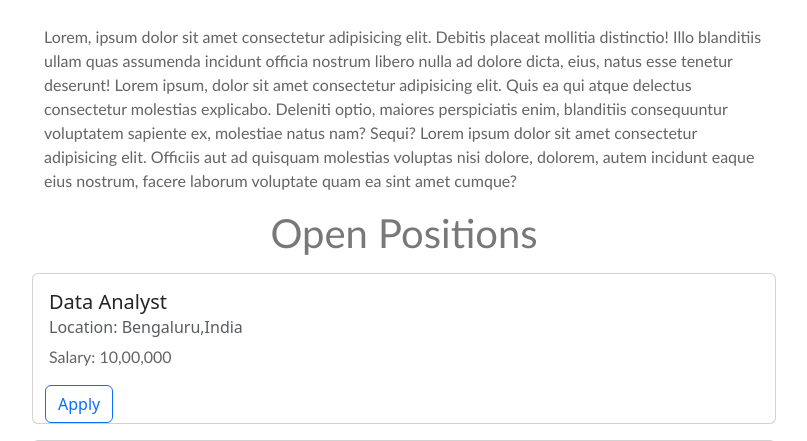
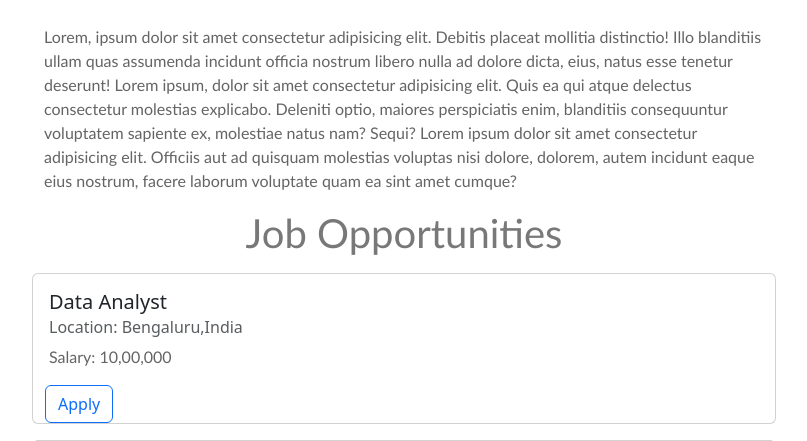
Before and after one commit to Sathwik-Shenoy/Careers-Website, a Flask app: page / in a window 1280 px wide. Shown: the part 659-1100 px from the top of the page, without its empty margins (236-1043 px from the left). Run offline with Flask 3, Linux system fonts and the light colour scheme.

Commit message:
some changes

```diff
--- a/templates/home.html
+++ b/templates/home.html
@@ -39,7 +39,7 @@
         <img id="banner" src="http://192.168.1.42:5000/static/carrer.jpg">
         <h2 class="mt-4 mb-4">About Sathwik</h2>
         <p>Lorem, ipsum dolor sit amet consectetur adipisicing elit. Debitis placeat mollitia distinctio! Illo blanditiis ullam quas assumenda incidunt officia nostrum libero nulla ad dolore dicta, eius, natus esse tenetur deserunt! Lorem ipsum, dolor sit amet consectetur adipisicing elit. Quis ea qui atque delectus consectetur molestias explicabo. Deleniti optio, maiores perspiciatis enim, blanditiis consequuntur voluptatem sapiente ex, molestiae natus nam? Sequi? Lorem ipsum dolor sit amet consectetur adipisicing elit. Officiis aut ad quisquam molestias voluptas nisi dolore, dolorem, autem incidunt eaque eius nostrum, facere laborum voluptate quam ea sint amet cumque?</p>
-        <h2>Open Positions</h2>
+        <h2>Job Opportunities</h2>
         <div>
             {% for job in jobs %}
                 <div class="card mt-3 row">
```
